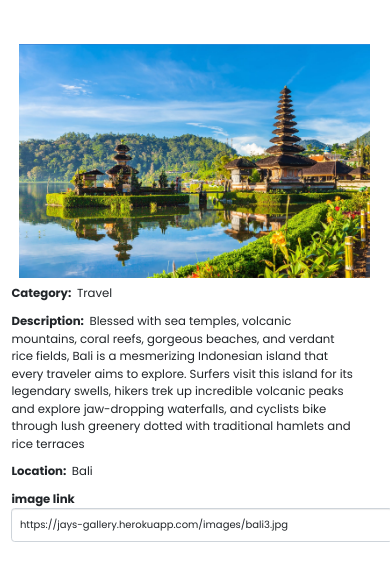
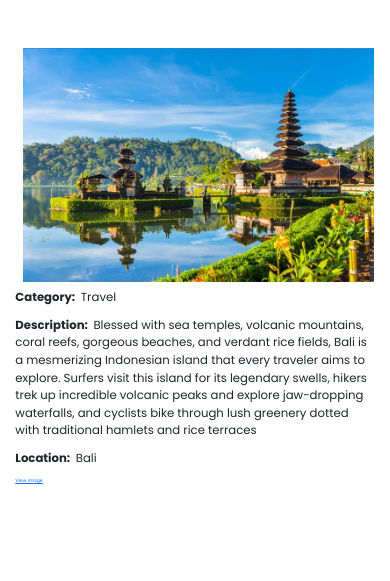
Before and after one commit to AjedidahMwanzia/jays-gallery, a Django app: page /photo/2 in a window 390 px wide. Shown: the part 84-665 px from the top of the page. Run offline with Django 4.2, Linux system fonts and the light colour scheme; data comes from the database, SQL or seed files in the repository; some libraries are stand-ins or nearby versions.

Commit message:
style single photo template

```diff
--- a/photos/templates/photos/photo.html
+++ b/photos/templates/photos/photo.html
@@ -12,9 +12,7 @@
                     <p ><strong>Description: </strong>  &nbsp;{{photo.description}}</p>
                     <p ><strong>Location: </strong>  &nbsp;{{photo.location}}</p>
                     <div id="video" class="modal-footer justify-content-start" >
-                        <label >image link</label>
-                        <input class="form-control " type="text " value="https://jays-gallery.herokuapp.com{{photo.image.url}} " id="{{photo.id}}.url">
-
+                         <a href="{{photo.image.url}}" target="_blank"> View image </a>
                     </div>
                 </div>
 
--- a/static/css/style.css
+++ b/static/css/style.css
@@ -103,9 +103,9 @@ body{
         flex-direction: column;
         box-shadow: none;
         background-color: white;
-        width: 110%;
+        width: 115%;
         margin-top: 2vw;
-        padding: 4vw;
+        padding: 5vw;
         margin-left: -3vw;
 
     }
```
